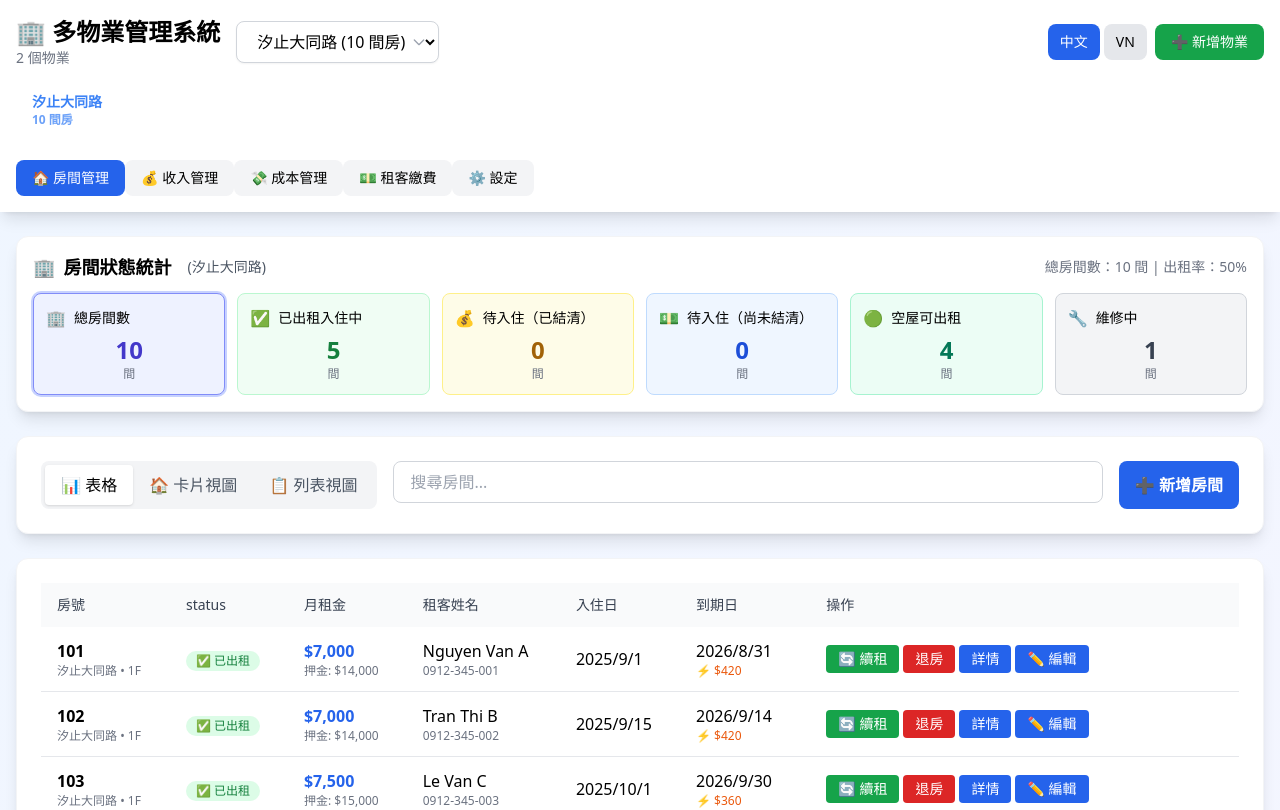
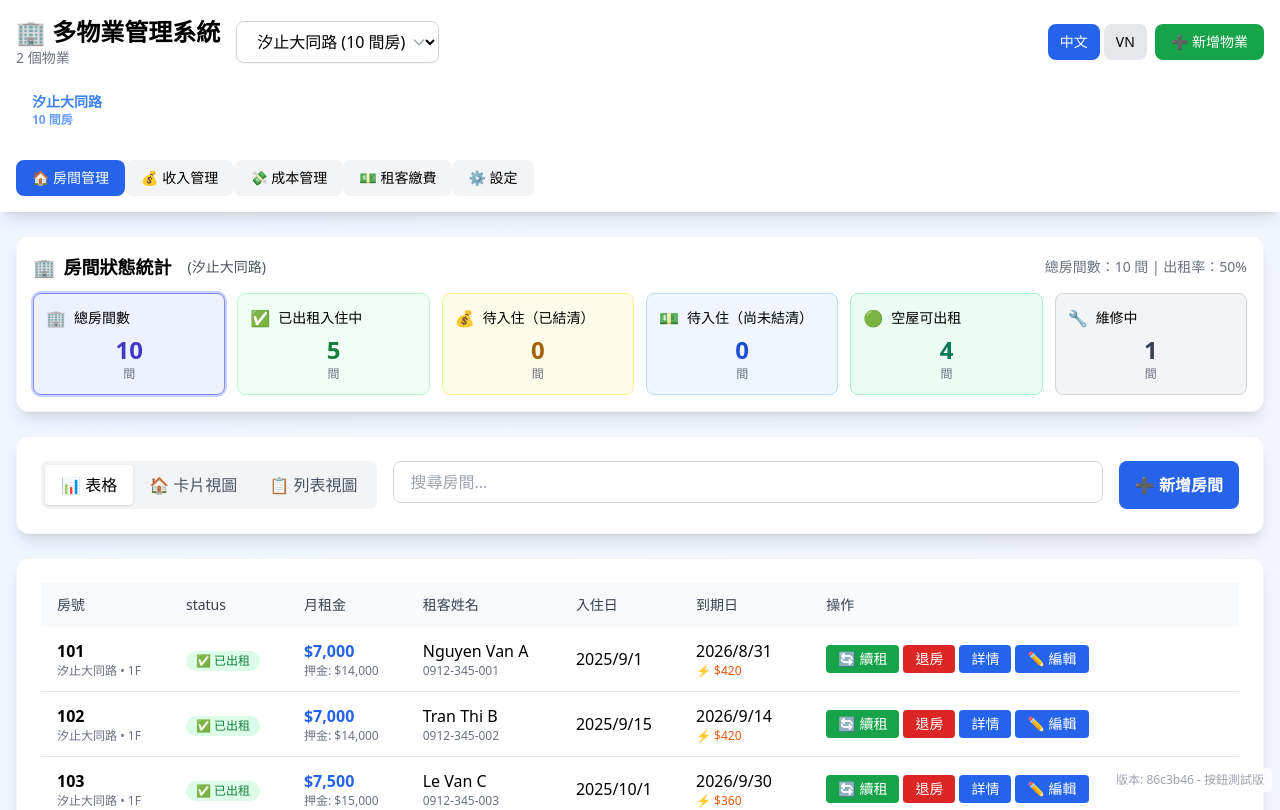
Before and after one commit to leo124805290-ctrl/taiwan-landlord-vietnam-tenant-system-clean, a Next.js app: page / in a window 1280 px wide. Shown: the top 810 px of the page. Built offline with nearby package versions, Linux system fonts and the light colour scheme.

Commit message:
feat: 添加版本標記以便確認部署版本

```diff
--- a/app/page.tsx
+++ b/app/page.tsx
@@ -133,6 +133,13 @@ export default function HomePage() {
       {state.modal && (
         <Modal />
       )}
+
+      {/* 版本標記 - 僅開發環境顯示 */}
+      {process.env.NODE_ENV === 'development' && (
+        <div className="fixed bottom-2 right-2 text-xs text-gray-400 bg-white/80 px-2 py-1 rounded">
+          版本: 86c3b46 - 按鈕測試版
+        </div>
+      )}
     </div>
   )
 }
```
